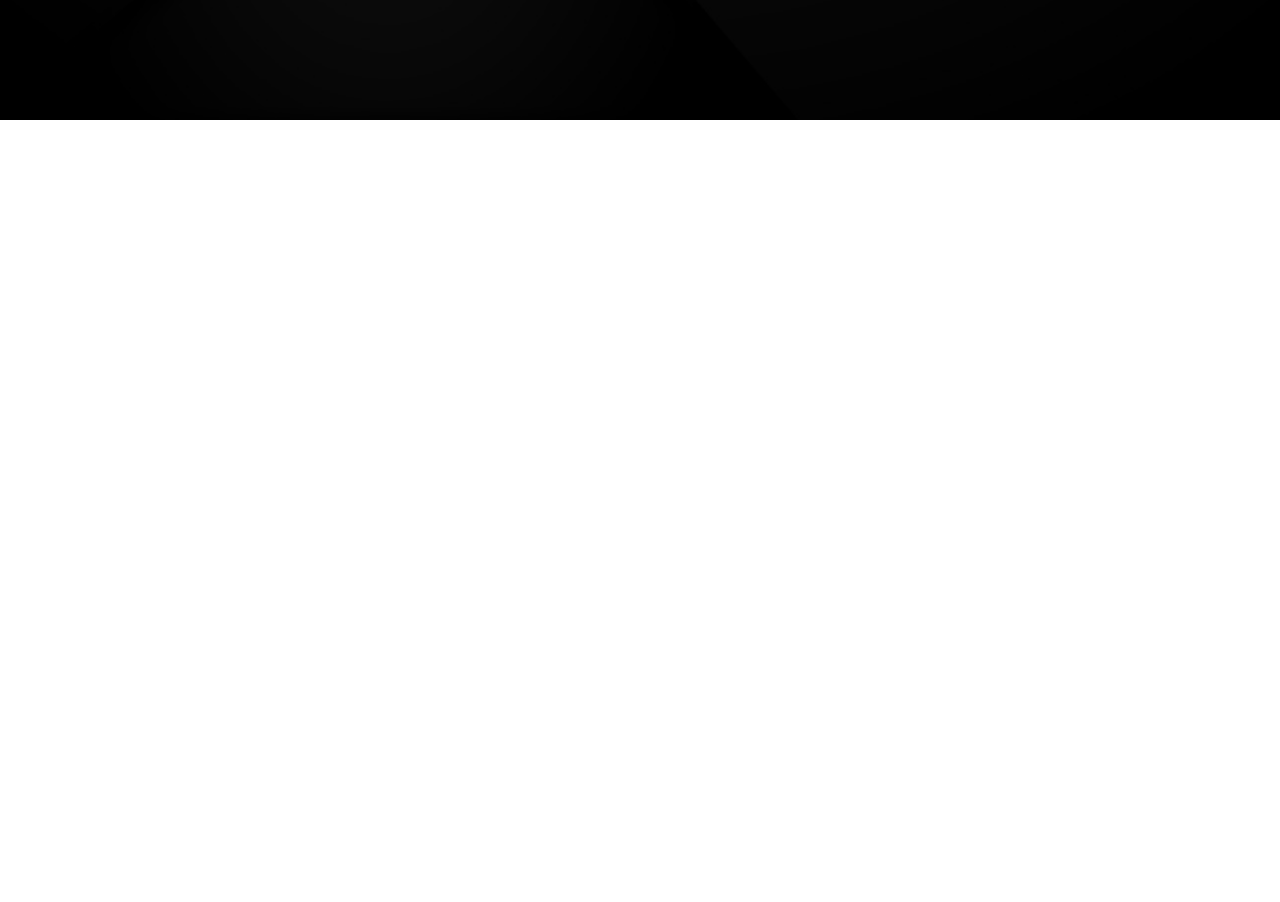
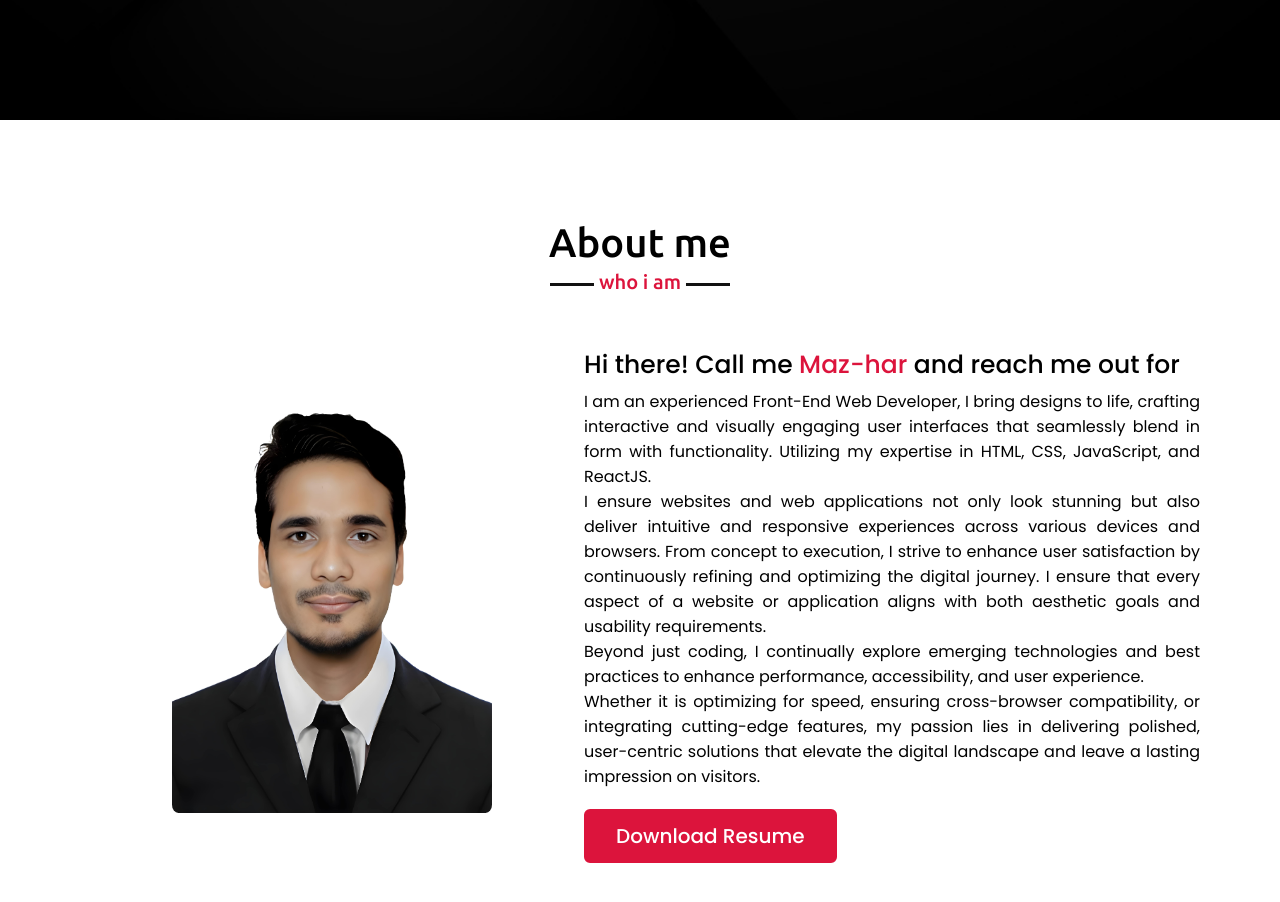
Before and after one commit to Maaazhar/maaazhar.github.io, a React (Vite) app: page / in a window 1280 px wide. Shown: the part 780-1682 px from the top of the page. Before the commit the page ends 900 px from the top, so only its background shows below. Built offline with nearby package versions, Linux system fonts and the light colour scheme.

Commit message:
adding about section

```diff
--- a/src/components/About/About.css
+++ b/src/components/About/About.css
@@ -0,0 +1,61 @@
+.about .title::after {
+    content: "who i am";
+}
+
+.about .about-content .left {
+    width: 45%;
+    display: flex;
+    align-items: center;
+    justify-content: center;
+}
+
+.about .about-content .left img {
+    display: block;
+    width: 320px;
+    aspect-ratio: 1/1.3;
+    object-fit: fill;
+    border-radius: 2%;
+}
+
+.about .about-content .right {
+    width: 55%;
+}
+
+.about .about-content .right .text {
+    font-size: 25px;
+    font-weight: 500;
+    margin-bottom: 5px;
+}
+
+.about .about-content .right .text span,
+.about .about-content .right p span {
+    color: crimson;
+}
+.about .about-content .right .text .aboutWork {
+    display: block;
+}
+
+.about .about-content .right p {
+    text-align: justify;
+}
+.about .about-content .right p span{
+    font-weight: 500;
+}
+
+.about .about-content .right a {
+    display: inline-block;
+    background: crimson;
+    color: #fff;
+    font-size: 20px;
+    font-weight: 500;
+    padding: 10px 30px;
+    margin-top: 20px;
+    border-radius: 6px;
+    border: 2px solid crimson;
+    transition: all 0.3s ease;
+}
+
+.about .about-content .right a:hover {
+    color: crimson;
+    background: none;
+}
--- a/src/components/About/About.jsx
+++ b/src/components/About/About.jsx
@@ -0,0 +1,45 @@
+import PP from "../../assets/images/profile.jpg"
+import "./About.css"
+
+export const About = () => {
+  return (
+    <div className="about">
+        <section className="about" id="about">
+        <div className="max-width">
+            <h2 className="title">About me</h2>
+            <div className="about-content">
+                <div className="column left">
+                    <img src={PP} alt="Picture of Mazhar"/>
+                </div>
+                <div className="column right">
+                    <div className="text">Hi there! Call me <span> Maz-har </span> and reach me out for <span
+                            className="aboutWork"><span className="typing"></span></span></div>
+                    <p>
+                        I am an experienced Front-End Web Developer, I bring designs to life, crafting interactive and
+                        visually engaging user interfaces that seamlessly blend in form with functionality. Utilizing my
+                        expertise in HTML, CSS, JavaScript, and ReactJS.
+                        <br/>
+                        I ensure websites and web applications not only look stunning but also deliver intuitive and
+                        responsive experiences across various devices and browsers. From concept to execution, I strive
+                        to enhance user satisfaction by continuously refining and optimizing the digital journey. I
+                        ensure that every aspect of a website or application aligns with both aesthetic goals and
+                        usability requirements.
+                        <br/>Beyond just coding, I continually explore emerging technologies and best practices to
+                        enhance performance, accessibility, and user experience.
+                        <br/>
+                        Whether it is optimizing for speed, ensuring cross-browser compatibility, or integrating
+                        cutting-edge features, my passion lies in delivering polished, user-centric solutions that
+                        elevate the digital landscape and leave a lasting impression on visitors.
+                    </p>
+                    <div className="about-btn">
+                        <a target="_blank"
+                            href="https://drive.google.com/u/1/uc?id=1-MoxBC-ULS87ZQZMdUBgPPxZapFSc8nc&export=download"
+                            title="Download Resume">Download Resume</a>
+                    </div>
+                </div>
+            </div>
+        </div>
+    </section>
+    </div>
+  )
+}
--- a/src/components/Hero/Hero.jsx
+++ b/src/components/Hero/Hero.jsx
@@ -1,6 +1,8 @@
 import wave from "../../assets/images/wave.gif"
 import "./Hero.css"
+
 export const Hero = () => {
+
   return (
     <div className="hero">
         <section className="home" id="home">
--- a/src/pages/HomePage/HomePage.jsx
+++ b/src/pages/HomePage/HomePage.jsx
@@ -1,3 +1,4 @@
+import { About } from "../../components/About/About"
 import { Hero } from "../../components/Hero/Hero"
 import { NavBar } from "../../components/Nav/NavBar"
 
@@ -8,6 +9,7 @@
     <>
         <NavBar/>
         <Hero/>
+        <About/>
     </>
   )
 }
```
Also changed, not shown: src/components/Hero/Hero.css (+8 -25 lines).
